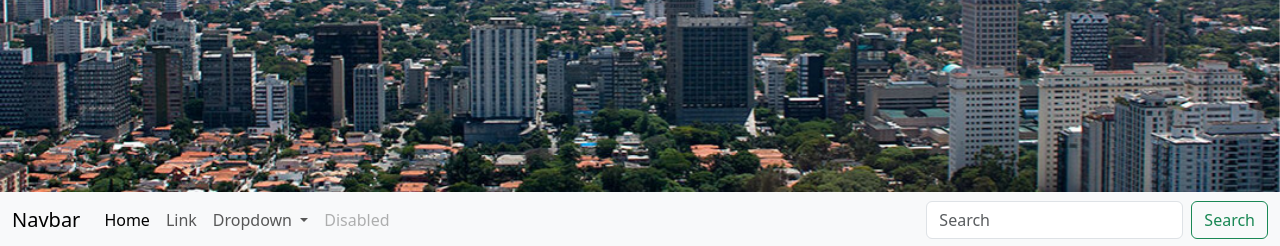
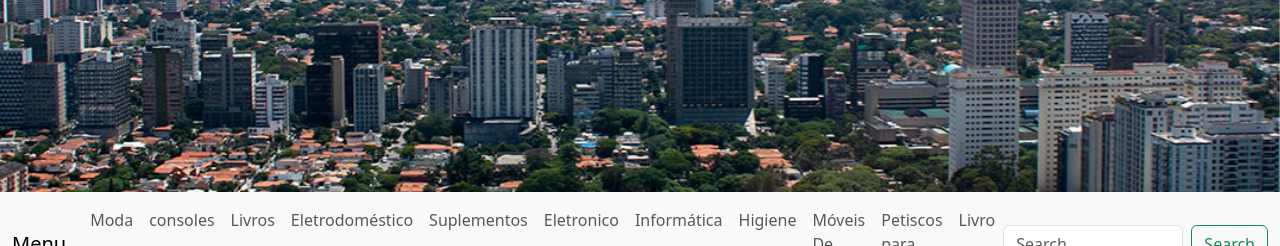
Before and after one commit to felipe-ribeiro-ofc/aulas_backend, a PHP site: page / in a window 1280 px wide. Shown: the part 450-696 px from the top of the page. Run offline with PHP 8.4, Linux system fonts and the light colour scheme.

Commit message:
aula personalização site

```diff
--- a/aula16/dados.php
+++ b/aula16/dados.php
@@ -36,7 +36,7 @@ $p3 = [
 
 $p5=[
       "nome"=>"A dança do universo: Dos Mitos de Criação ao Big-Bang",
-      "foto"=>"https://www.amazon.com.br/dan%C3%A7a-universo-Mitos-Cria%C3%A7%C3%A3o-Big-Bang-ebook/dp/B009WWEOMC?pf_rd_r=S9T3JBYYEFTQ8YWWVMK4&pf_rd_t=Events&pf_rd_i=deals&pf_rd_p=748bccb2-940c-427d-ac86-b2bfd1a04820&pf_rd_s=slot-16&ref=dlx_deals_gd_dcl_img_1_77eecb34_dt_sl16_20",
+      "foto"=>"https://m.media-amazon.com/images/I/51VwpPoaMrL._SY346_.jpg",
       "preço"=>11.96,
       "descricao"=>"O que aconteceu no momento da Criação? Houve um minuto determinado em que o Universo que nos rodeia surgiu? Essas são questões tão antigas como a própria humanidade. Muitos procuram a resposta nos mitos e na religião. Outros nas teorias científicas. Em A dança do Universo, o físico Marcelo Gleiser mostra em linguagem clara que esses dois enfoques não são tão distantes quanto imaginamos, apresentando versões de diversas culturas para o mistério da Criação, até desembocar na explicação da ciência moderna para o surgimento do Universo.
       Prêmio Jabuti 1998 de Melhor Ensaio e Biografia",
@@ -151,7 +151,7 @@ $p17 = [
     "foto" => "https://m.media-amazon.com/images/I/610JnI2AV9L._AC_SX569_.jpg",
     "preco" => 209.99,
     "descricao" => "Fantasia engraçada de dinossauro/unicórnio inflável, chama a atenção e risadas para você.",
-    "categoria" => "moda"
+    "categoria" => "Moda"
  ];
 
 $p19 = [
--- a/aula16/index.php
+++ b/aula16/index.php
@@ -1,3 +1,6 @@
+<?php
+include_once "dados.php";
+?>
 <!doctype html>
 <html lang="en">
   <head>
@@ -34,32 +37,27 @@
 <!-- Início do Menu -->
 <nav class="navbar navbar-expand-lg bg-body-tertiary">
   <div class="container-fluid">
-    <a class="navbar-brand" href="#">Navbar</a>
+    <a class="navbar-brand" href="#">Menu</a>
     <button class="navbar-toggler" type="button" data-bs-toggle="collapse" data-bs-target="#navbarSupportedContent" aria-controls="navbarSupportedContent" aria-expanded="false" aria-label="Toggle navigation">
       <span class="navbar-toggler-icon"></span>
     </button>
     <div class="collapse navbar-collapse" id="navbarSupportedContent">
       <ul class="navbar-nav me-auto mb-2 mb-lg-0">
+        <?php
+        $categorias=[];
+        foreach($produtos as $key=> $value):
+        if(!in_array($value["categoria"],$categorias)):
+          $categorias[]=$value["categoria"];
+        ?>
         <li class="nav-item">
-          <a class="nav-link active" aria-current="page" href="#">Home</a>
+          <a class="nav-link" href="#">
+            <?php echo $value["categoria"]; ?>
+          </a>
         </li>
-        <li class="nav-item">
-          <a class="nav-link" href="#">Link</a>
-        </li>
-        <li class="nav-item dropdown">
-          <a class="nav-link dropdown-toggle" href="#" role="button" data-bs-toggle="dropdown" aria-expanded="false">
-            Dropdown
-          </a>
-          <ul class="dropdown-menu">
-            <li><a class="dropdown-item" href="#">Action</a></li>
-            <li><a class="dropdown-item" href="#">Another action</a></li>
-            <li><hr class="dropdown-divider"></li>
-            <li><a class="dropdown-item" href="#">Something else here</a></li>
-          </ul>
-        </li>
-        <li class="nav-item">
-          <a class="nav-link disabled">Disabled</a>
-        </li>
+        <?php
+        endif;
+      endforeach;
+      ?>
       </ul>
       <form class="d-flex" role="search">
         <input class="form-control me-2" type="search" placeholder="Search" aria-label="Search">
@@ -69,22 +67,27 @@
   </div>
 </nav>
 <!-- Final do Menu -->
-
+<hr>
 <!-- Lista de Produtos -->
 <div class="container">
-    <div class="row row-cols-4">
-    <div class="card" style="width: 18rem;">
-  <img src="..." class="card-img-top" alt="...">
+    <div class="row row-cols-4 g-4">
+      <?php foreach ($produtos as $key=> $produto):
+      ?>
+      <div class="col">
+    <div class="card">
+  <img src="<?php echo $produto["foto"];?>" class="card-img-top" alt="...">
   <div class="card-body">
-    <h5 class="card-title">Card title</h5>
-    <p class="card-text">Some quick example text to build on the card title and make up the bulk of the card's content.</p>
-    <a href="#" class="btn btn-primary">Go somewhere</a>
+    <h5 class="card-title"><?php echo $produto["nome"];?></h5>
+    <a href="#" class="btn btn-primary">Ver produto</a>
   </div>
 </div>
+</div>
+<?php endforeach; ?>
 </div>
 </div>
 
 <!-- Final da Lista de Produtos -->
+<hr>
 
     <h1>Hello, world!</h1>
     <script src="https://cdn.jsdelivr.net/npm/bootstrap@5.3.0-alpha2/dist/js/bootstrap.bundle.min.js" integrity="sha384-qKXV1j0HvMUeCBQ+QVp7JcfGl760yU08IQ+GpUo5hlbpg51QRiuqHAJz8+BrxE/N" crossorigin="anonymous"></script>
```
